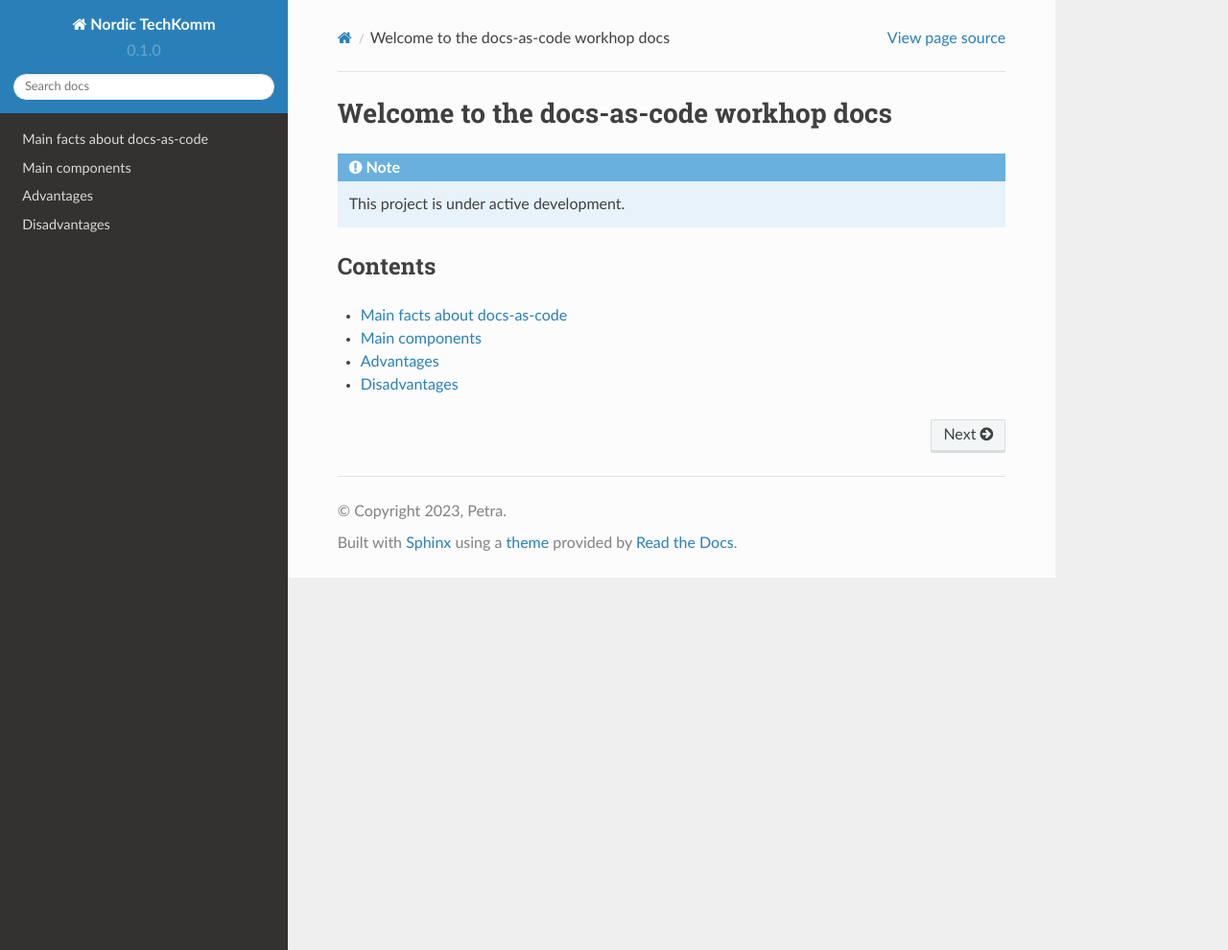
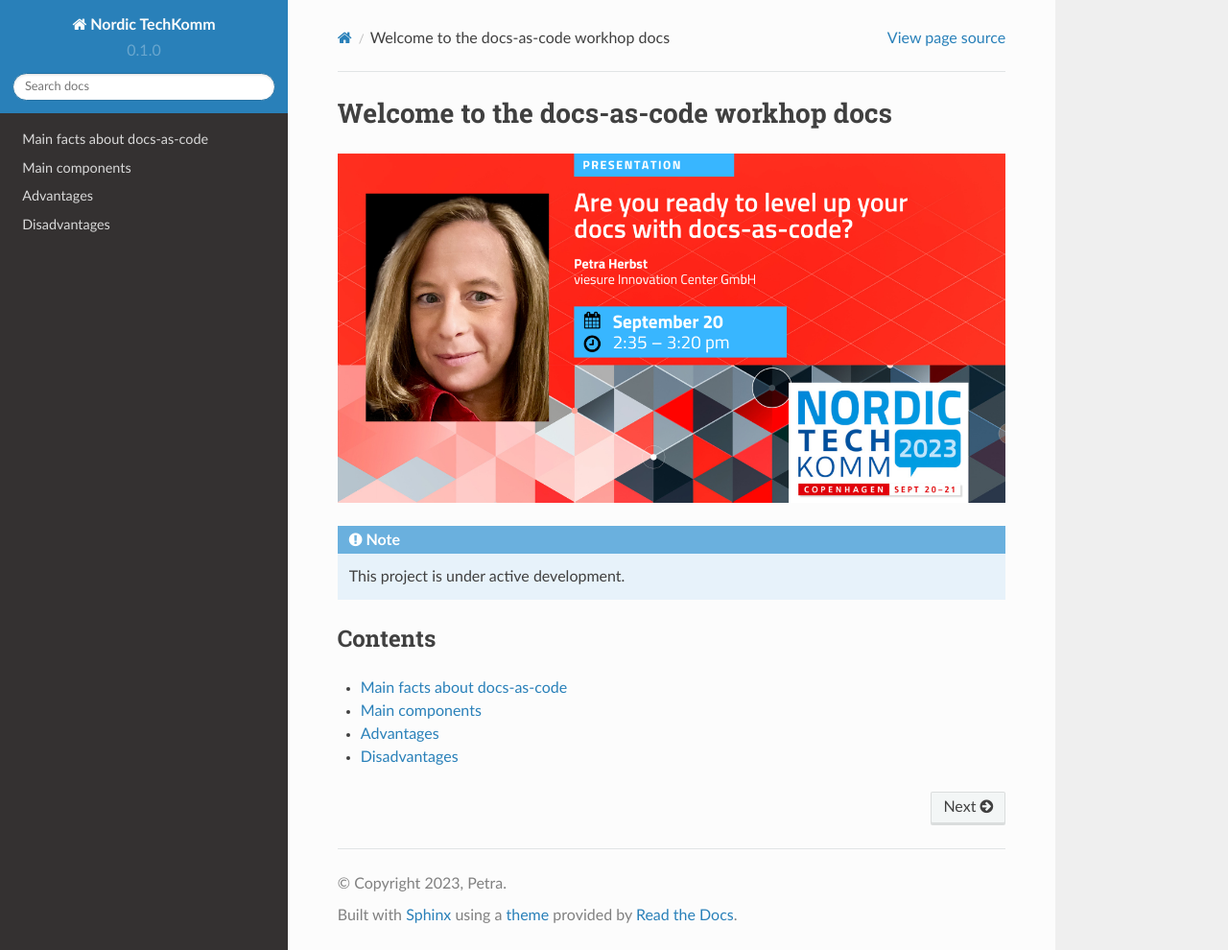
Before and after one commit to pezi77/workshop-nordic-2023, a Sphinx documentation site: the page built from docs/source/index.rst, in a window 1280 px wide and 990 px high. Shown: the whole window at 96% size. Built offline with Sphinx 7.4.7 and the Read the Docs theme 2.0.0, drawn with Linux system fonts in a browser that asks for light colours.

Commit message:
added image path

```diff
--- a/docs/source/index.rst
+++ b/docs/source/index.rst
@@ -1,5 +1,7 @@
 Welcome to the docs-as-code workhop docs
 ========================================
+
+.. image:: ../../images/nordic-herbst.png
 
 .. note::
 
```
